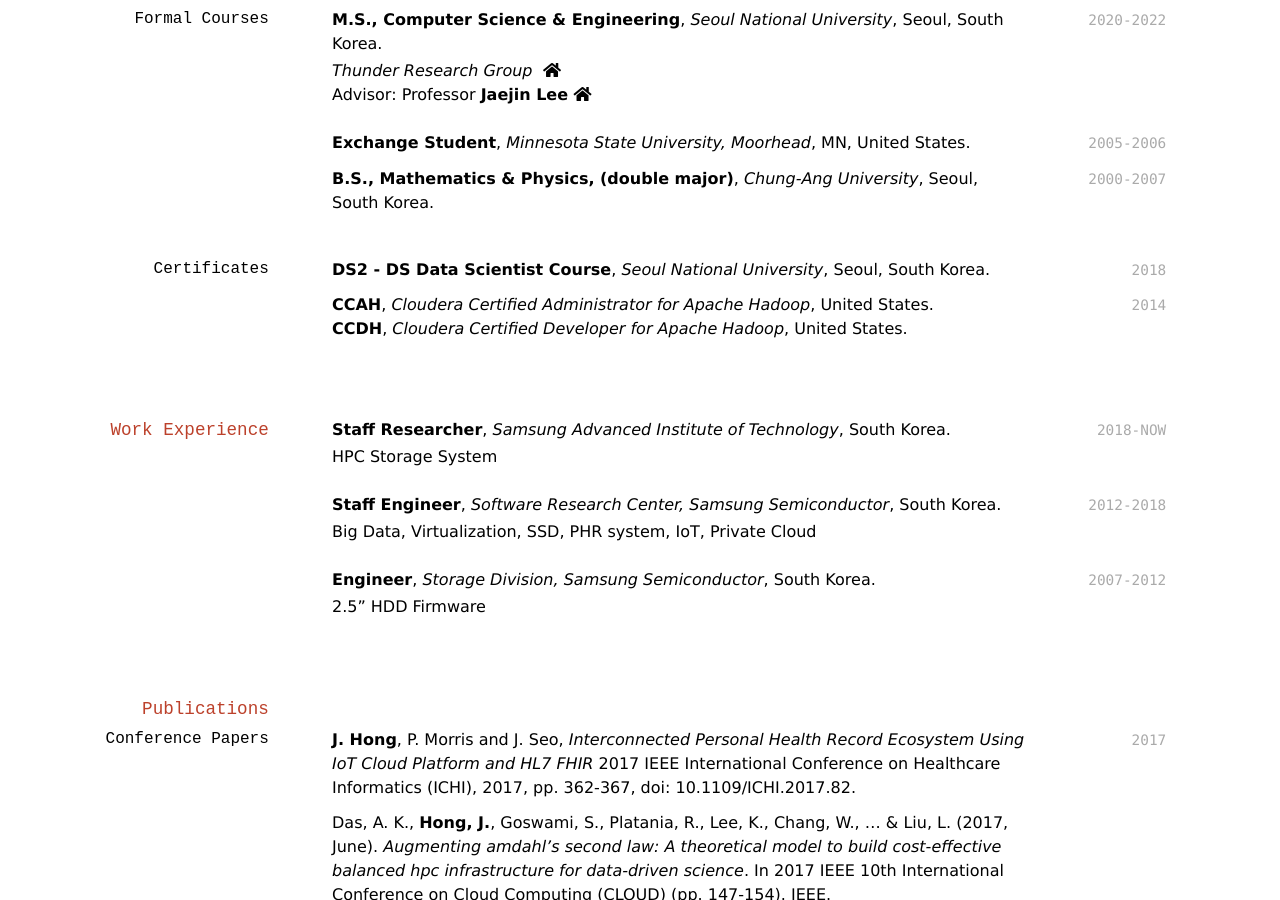
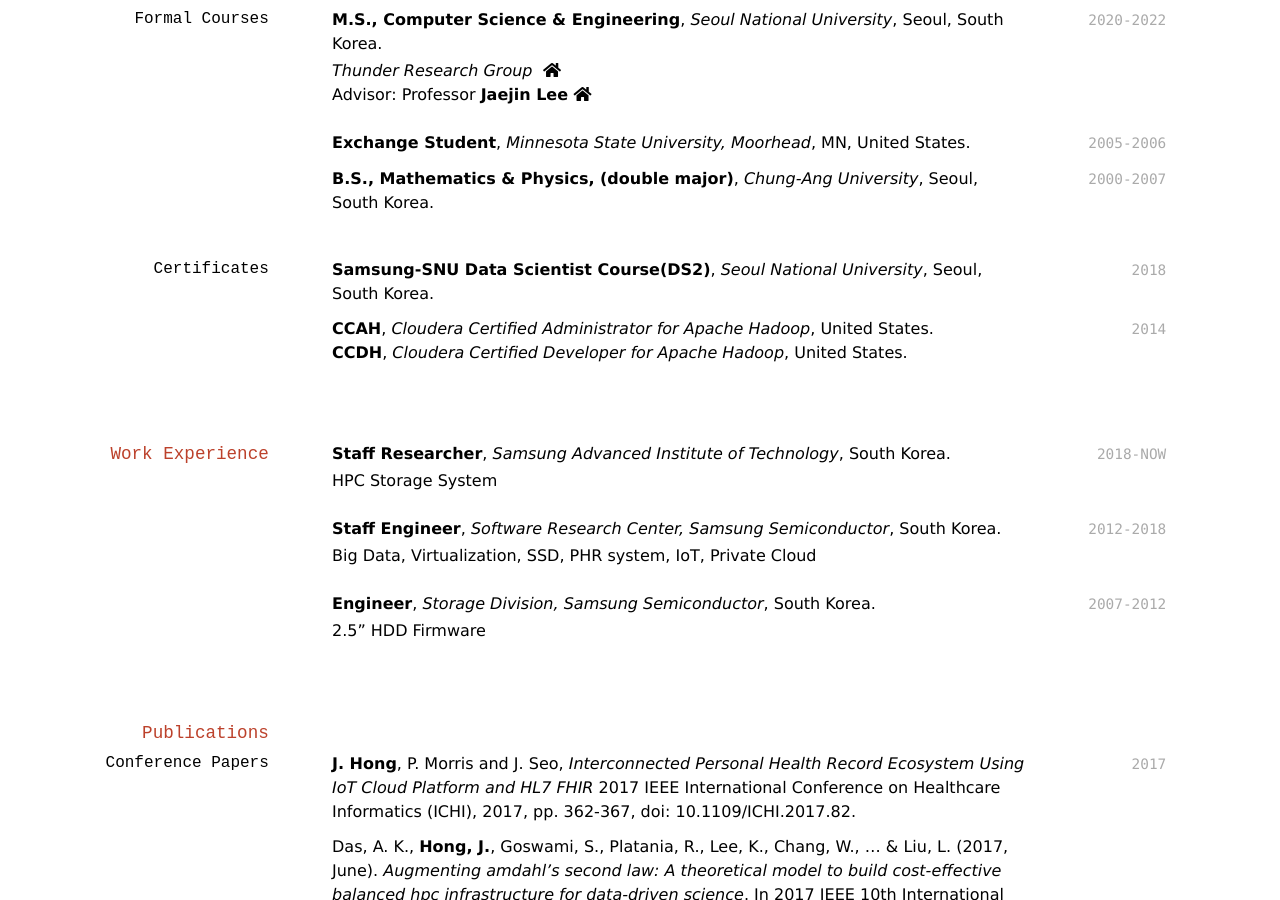
Before and after one commit to Jaeki/jaeki.github.io, a Jekyll site: the page built from index.md, in a window 1280 px wide and 900 px high, scrolled down 372 px. Built offline with Jekyll 4.4.1, drawn with Linux system fonts in a browser that asks for light colours; nearby versions of some CDN libraries; a style sheet for code colours, icons or effects is not loaded.

Commit message:
Update index.md

```diff
--- a/index.md
+++ b/index.md
@@ -33,7 +33,7 @@ Samsung-ro 130, Suwon, South Korea.<br/>
 ### Certificates
 
 `2018`
-**DS<sup>2</sup> - DS Data Scientist Course**, *Seoul National University*, Seoul, South Korea.<br/>
+**Samsung-SNU Data Scientist Course(DS2)**, *Seoul National University*, Seoul, South Korea.<br/>
 
 `2014`
 **CCAH**, *Cloudera Certified Administrator for Apache Hadoop*, United States.<br/>
```
